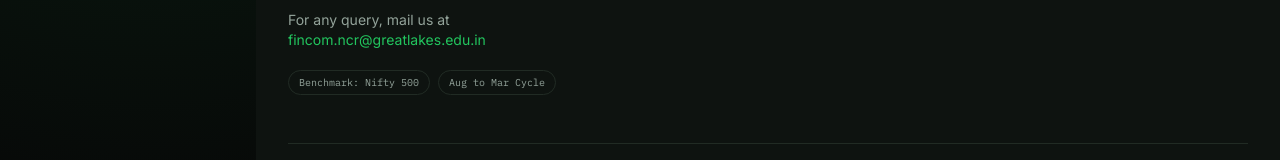
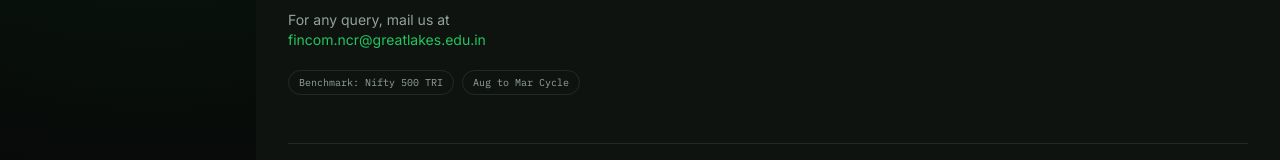
Before and after one commit to viragshahh/neevbyfinception, a Next.js app: page /neev in a window 1280 px wide. Shown: the part 1123-1283 px from the top of the page. Built offline with nearby package versions, Linux system fonts and the light colour scheme; no server answers.

Commit message:
Align footer identity with NEEV institutional positioning

```diff
--- a/src/components/Footer.tsx
+++ b/src/components/Footer.tsx
@@ -50,7 +50,7 @@
               </a>
             </p>
             <div className="mt-5 flex flex-wrap gap-2 font-mono text-[10px] text-muted">
-              <span className="rounded-full border border-border px-2.5 py-1">Benchmark: Nifty 500</span>
+              <span className="rounded-full border border-border px-2.5 py-1">Benchmark: Nifty 500 TRI</span>
               <span className="rounded-full border border-border px-2.5 py-1">Aug to Mar Cycle</span>
             </div>
           </div>
```
